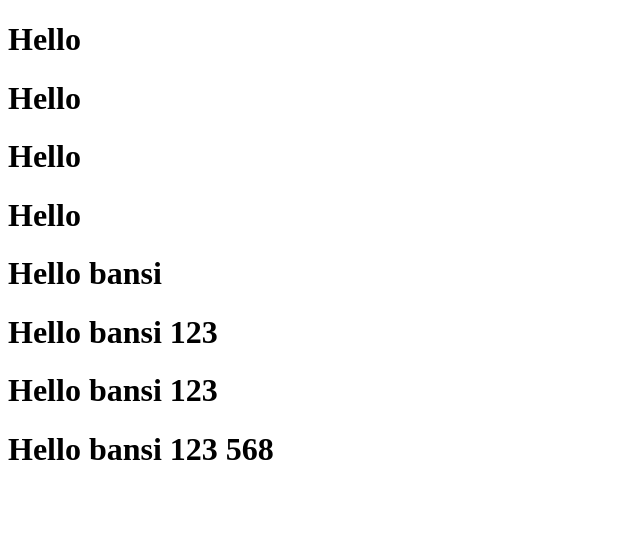
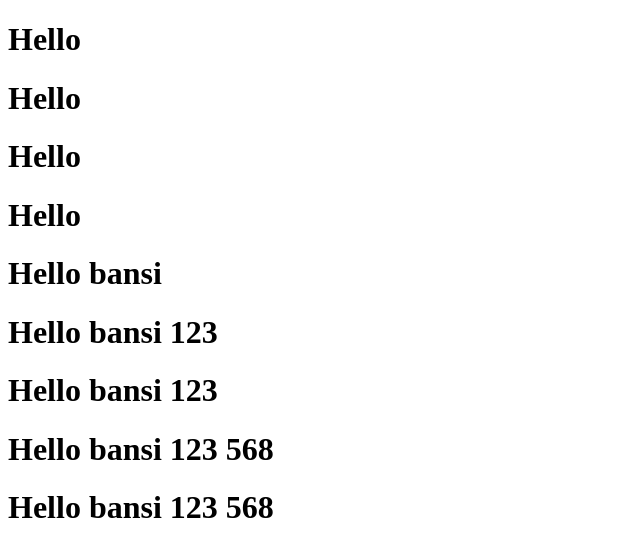
Before and after one commit to bansigadhiya/test_n8n, a plain HTML site: page index.html in a window 1280 px wide. Shown: the whole page, without its empty margins (0-640 px from the left). Drawn offline with Linux system fonts and the light colour scheme.

Commit message:
update 4

```diff
--- a/index.html
+++ b/index.html
@@ -14,5 +14,6 @@
     <h1>Hello bansi 123</h1>
     <h1>Hello bansi 123</h1>
     <h1>Hello bansi 123 568</h1>
+    <h1>Hello bansi 123 568</h1>
 </body>
 </html>
```
